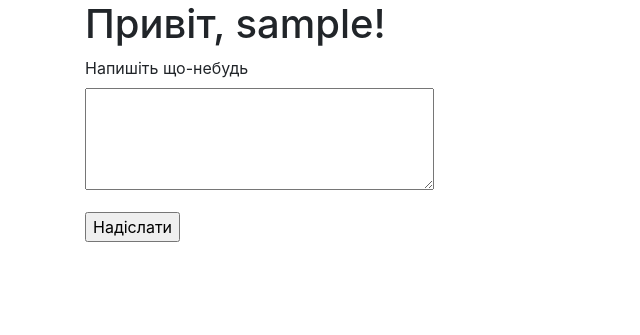
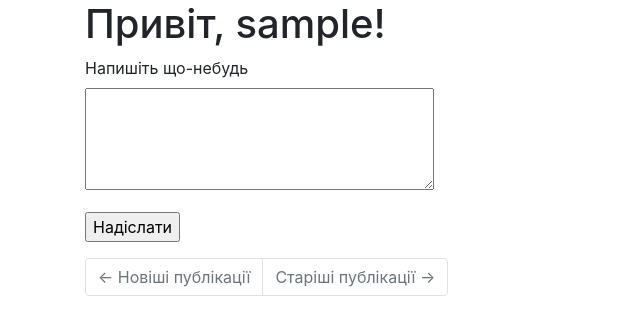
Before and after one commit to divdefwork/microblog, a Flask app: page / in a window 1280 px wide. Shown: the part 56-391 px from the top of the page, without its empty margins (0-640 px from the left). Run offline with Flask 2, Linux system fonts and the light colour scheme; the visitor is signed in with stand-in values (Sample User, id 1); data comes from the database, SQL or seed files in the repository; both versions use the stored data as it was after the commit; data that the repository does not hold is empty; some libraries are stand-ins or nearby versions.

Commit message:
Design index page.

```diff
--- a/app/templates/index.html
+++ b/app/templates/index.html
@@ -20,10 +20,18 @@
 {% for post in posts %}
 {% include '_post.html' %}
 {% endfor %}
-{% if prev_url %}
-<a href="{{ prev_url }}">Новіші публікації</a>
-{% endif %}
-{% if next_url %}
-<a href="{{ next_url }}">Старіші дописи</a>
-{% endif %}
+<nav aria-label="Page navigation example">
+	<ul class="pagination">
+		<li class="page-item{% if not prev_url %} disabled{% endif %}">
+			<a class="page-link" href="{{ prev_url or '#' }}">
+				<span aria-hidden="true">&larr;</span> Новіші публікації
+			</a>
+		</li>
+		<li class="page-item{% if not next_url %} disabled{% endif %}">
+			<a class="page-link" href="{{ next_url or '#' }}">
+				Старіші публікації <span aria-hidden="true">&rarr;</span>
+			</a>
+		</li>
+	</ul>
+</nav>
 {% endblock %}
```
Also changed, not shown: app.db.
